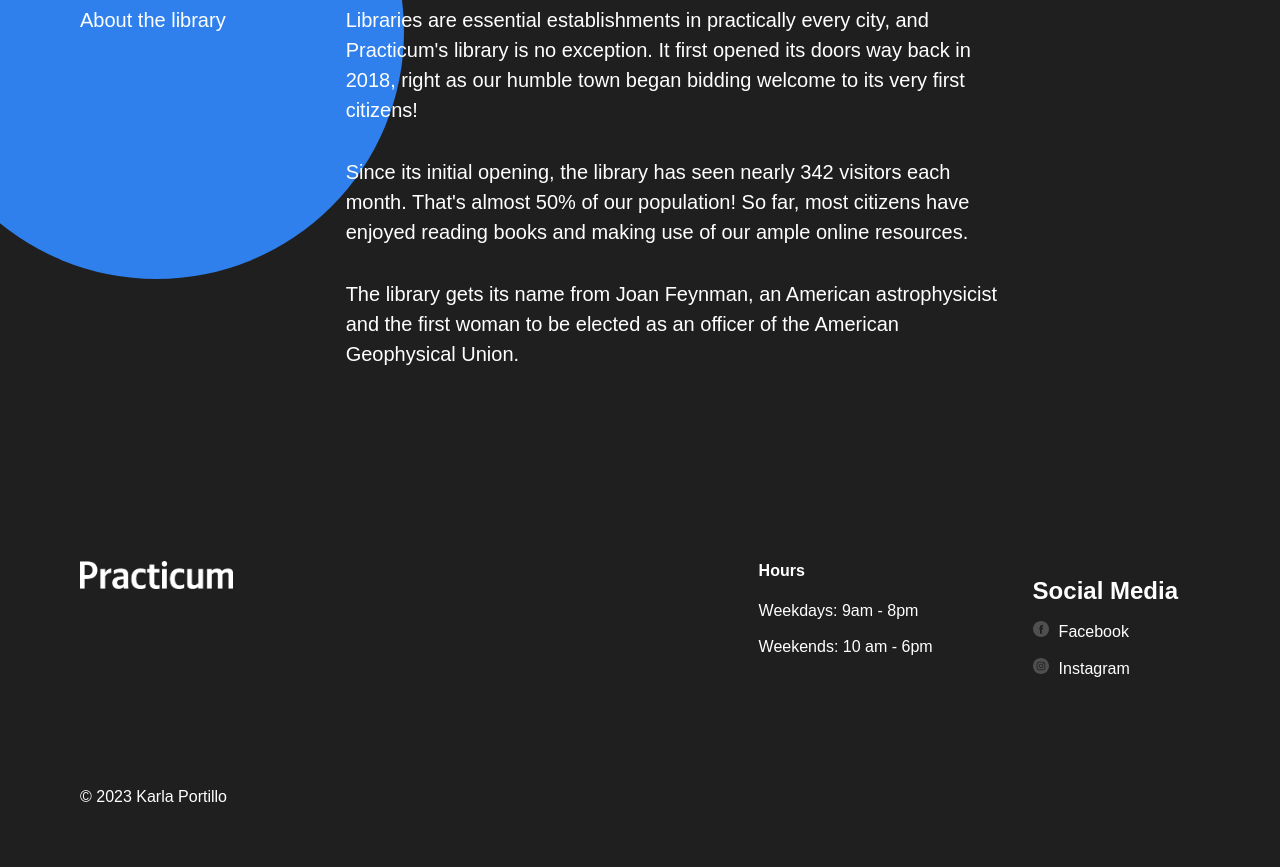
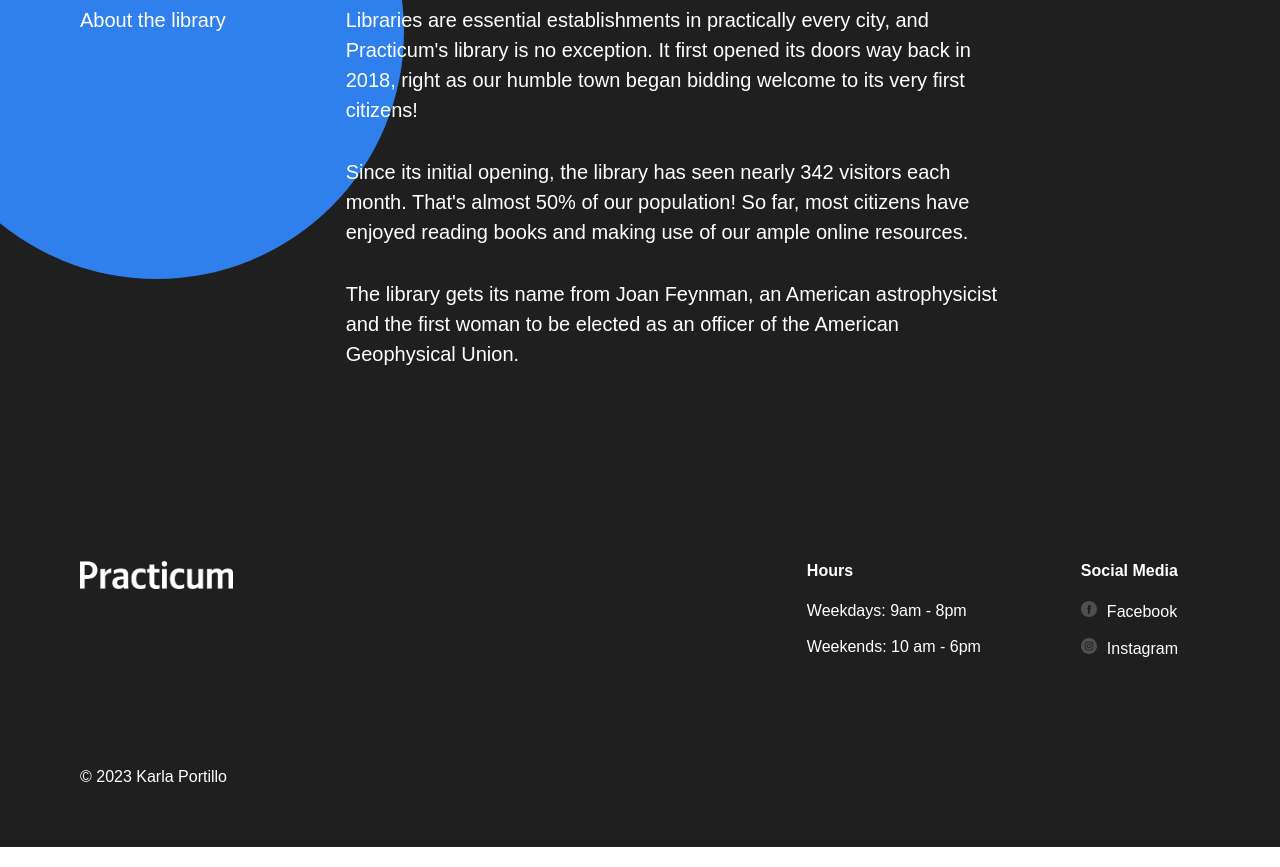
Before and after one commit to klport/se_project_library, a plain HTML site: page index.html in a window 1280 px wide. Shown: the part 3553-4420 px from the top of the page. Drawn offline with Linux system fonts and the light colour scheme.

Commit message:
added footer__column-heading class

```diff
--- a/index.html
+++ b/index.html
@@ -315,7 +315,7 @@
             </ul>
           </div>
           <div class="footer__column footer__column_content_social">
-            <h2 class="footer__heading">Social Media</h2>
+            <h2 class="footer__column-heading">Social Media</h2>
             <ul class="footer__list">
               <li class="footer__list-item">
                 <a href="#" class="footer__column-link">
```
